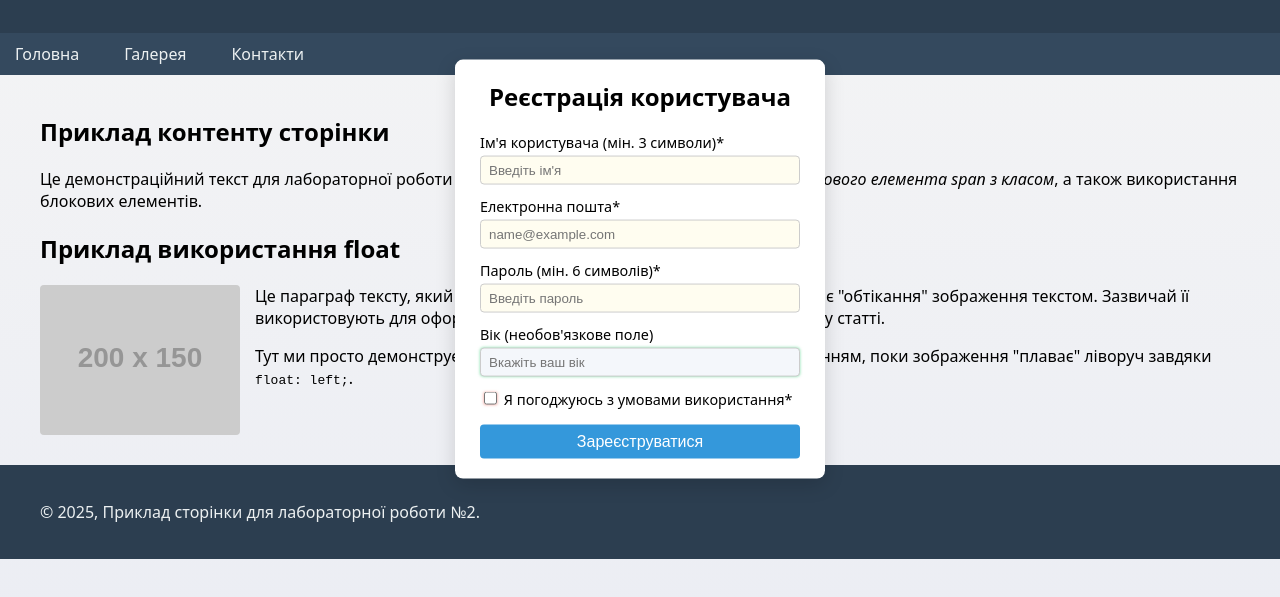
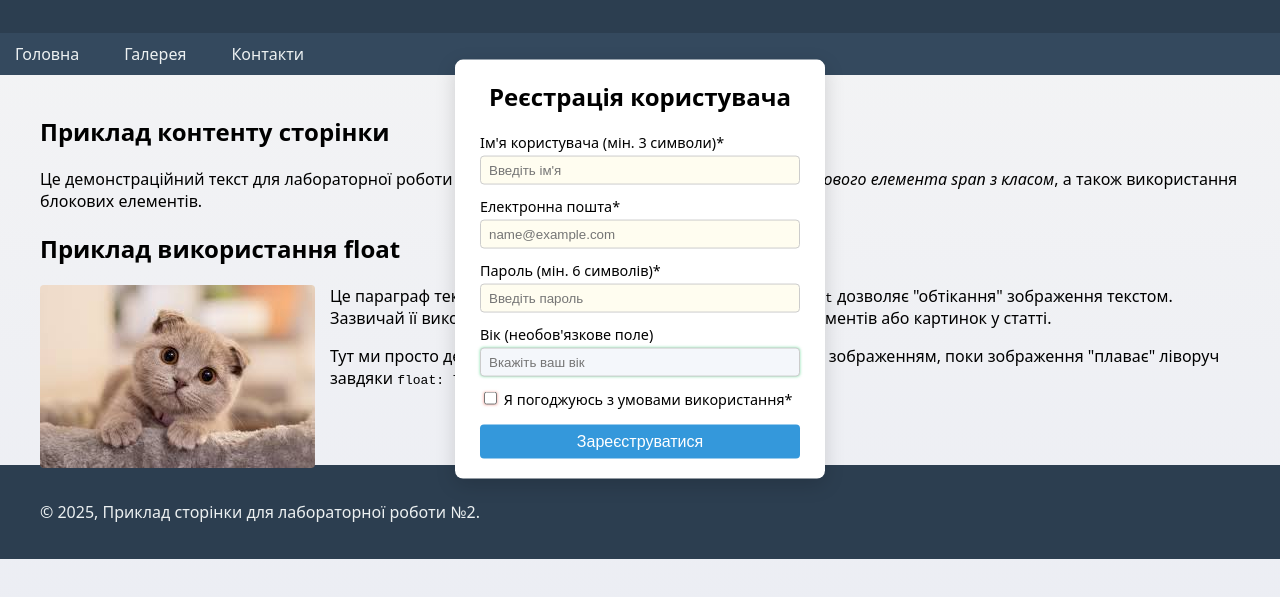
Before and after one commit to artemhrebeniuk/Lb2, a plain HTML site: page index.html in a window 1280 px wide. Shown: the part 131-728 px from the top of the page. Drawn offline with Linux system fonts and the light colour scheme; placeholder pictures from the web are drawn by us.

Commit message:
Fix HTML structure and update image source

```diff
--- a/index.html
+++ b/index.html
@@ -54,7 +54,7 @@
 
         <section id="gallery">
             <h2>Приклад використання float</h2>
-            <img src="https://via.placeholder.com/200x150" alt="Демонстраційне зображення"
+            <img src="cat.jpeg" alt="Демонстраційне зображення"
                  class="float-image">
             <p>
                 Це параграф тексту, який обтікає зображення. Властивість <code>float</code>
```
